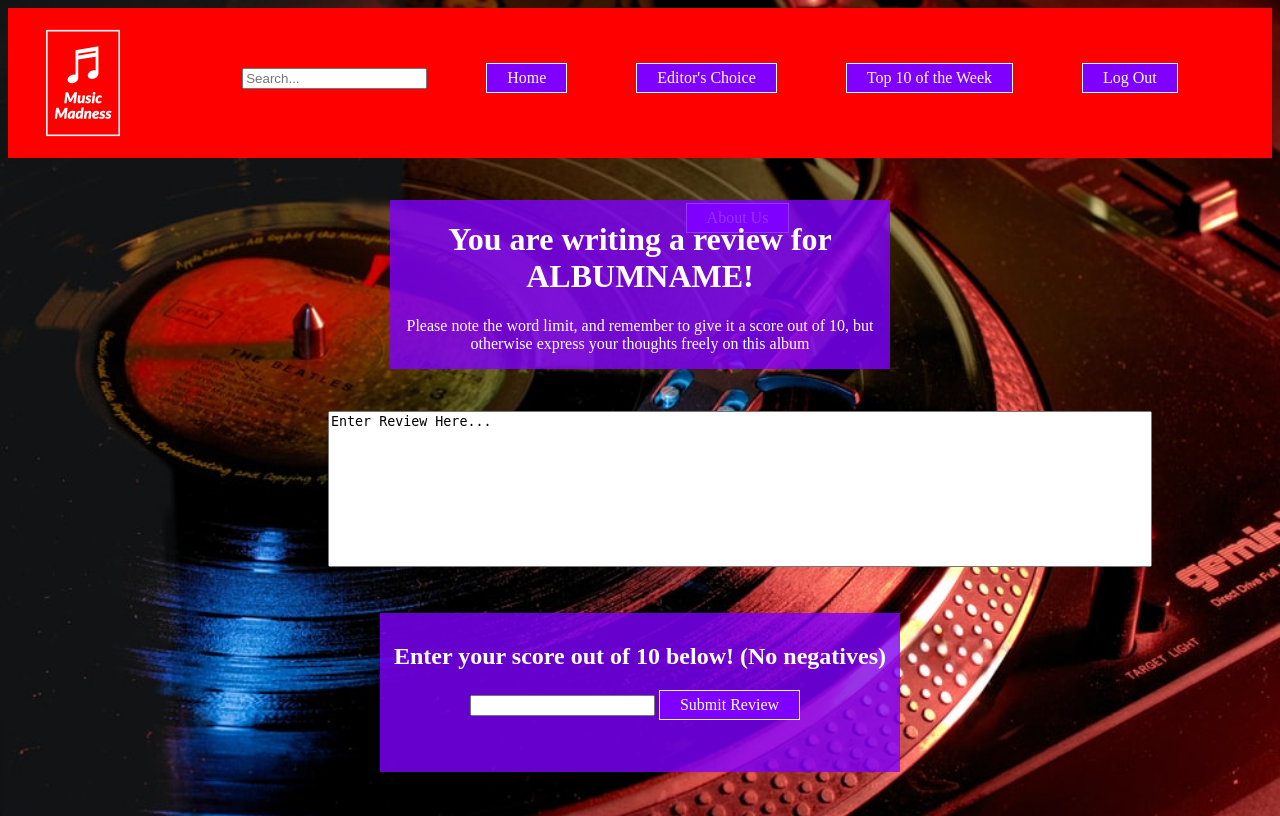
After one commit to zshoe5311/cs4300-review-site-project, a PHP site: page /createReview.php in a window 1280 px wide. The commit adds this page. Run offline with PHP 8.4, Linux system fonts and the light colour scheme.

Commit message:
Prototype pages complete!

```diff
--- a/albumProto.php
+++ b/albumProto.php
@@ -48,9 +48,10 @@
 			eatin' a burger wit no honey mustard,</p>
 		</div>
 	</div>
-	<div class="homeLetter hItem" style="margin-top: 50px; margin-right: 70%">
+	<div class="homeLetter hItem" style="margin-top: 50px; margin-right: 70px;">
 		<h1>User Reviews</h1>
 	</div>
+	<a class="hubButtons hItem" href="createReview.php">Create Review</a>
 	<div class="reviewPost hItem">
 		<div class="postText">
 			<h2 id="postUser"><a href="home.php"><font size="+2">username</font></a>&emsp;&emsp;Score: can i get uhhh/10</h2>
--- /dev/null
+++ b/createReview.php
@@ -0,0 +1,24 @@
+<!DOCTYPE html>
+<html lang="en">
+<head>
+	<meta charset="UTF-8">
+	<link rel="stylesheet" href="newStyle.css">
+	<title>Create Review - MM</title>
+</head>
+<body>
+	<?php include 'hdr.php'; ?>
+	<div class="homeLetter hItem">
+		<h1>You are writing a review for ALBUMNAME!</h1>
+		<p>Please note the word limit, and remember to give it a score out of 10, but otherwise express
+		your thoughts freely on this album</p>
+	</div>
+	<div class="createRText hItem">
+		<textarea rows="10" cols="100">Enter Review Here...</textarea>
+	</div>
+	<div class="hItem scoreInput">
+		<h2>Enter your score out of 10 below! (No negatives)</h2>
+		<input type="text">
+		<a class="hubButtons hItem" href="albumProto.php">Submit Review</a>
+	</div>
+</body>
+</html>
--- a/newStyle.css
+++ b/newStyle.css
@@ -8,9 +8,6 @@ body {
 .hB {
 	display: inline-block;
 	margin: 55px;
-}
-.hB a{
-	background-color: rgba(128,0,255,1);
 }
 .hubBar{
 	background-color: rgba(255,0,0,1);
@@ -118,3 +115,14 @@ body {
 	margin: 30px;
 	font-size: 17px;
 }
+.createRText textarea{
+	resize: none;
+	margin-left:200px;
+}
+.scoreInput {
+	background-color: rgba(128,0,255,.8);
+	color: #fff;
+	width: 500px;
+	height: auto;
+	padding: 10px;
+}
```
